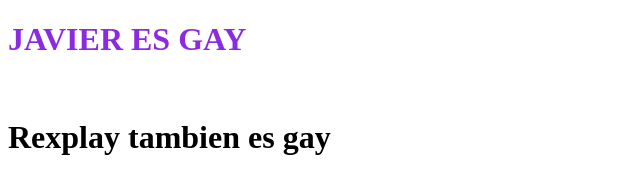
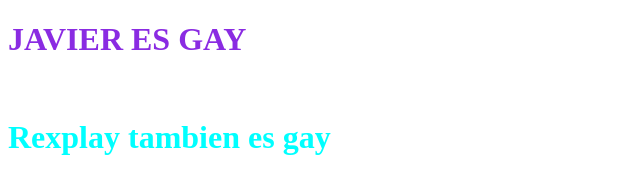
Before and after one commit to ElTaco64/javier-es-gay, a plain HTML site: page index.html in a window 1280 px wide. Shown: the whole page, without its empty margins (0-640 px from the left). Drawn offline with Linux system fonts and the light colour scheme.

Commit message:
Update index.html

```diff
--- a/index.html
+++ b/index.html
@@ -8,7 +8,7 @@
 <body>
     <h1 style="color:blueviolet">JAVIER ES GAY</h1>
     <br>
-    <h1 style="cyan">Rexplay tambien es gay</h1>
+    <h1 style="color:cyan">Rexplay tambien es gay</h1>
 </body>
 
 </html>
```
